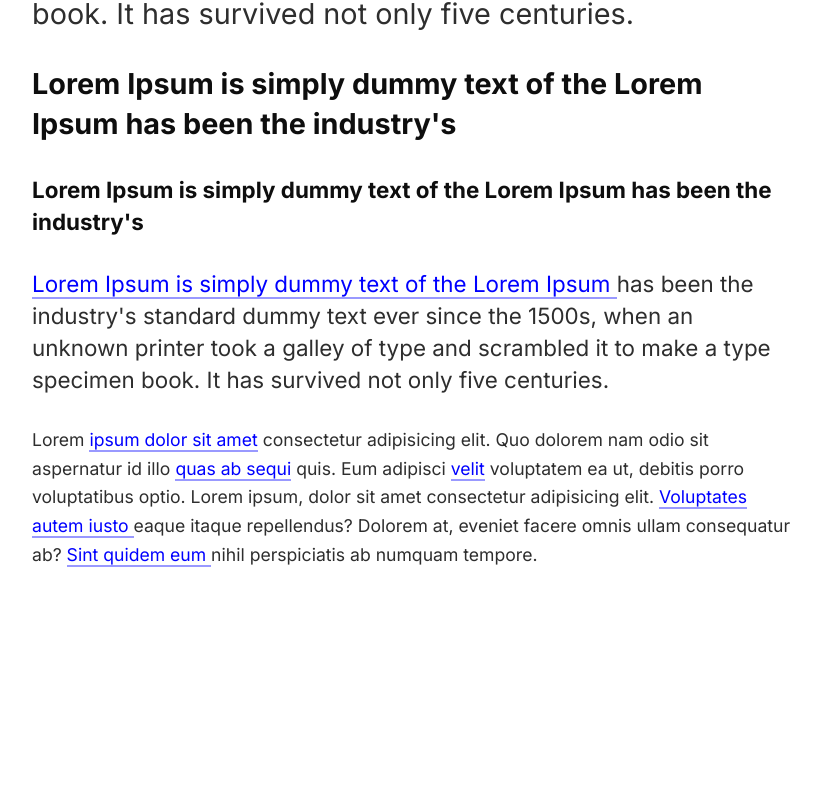
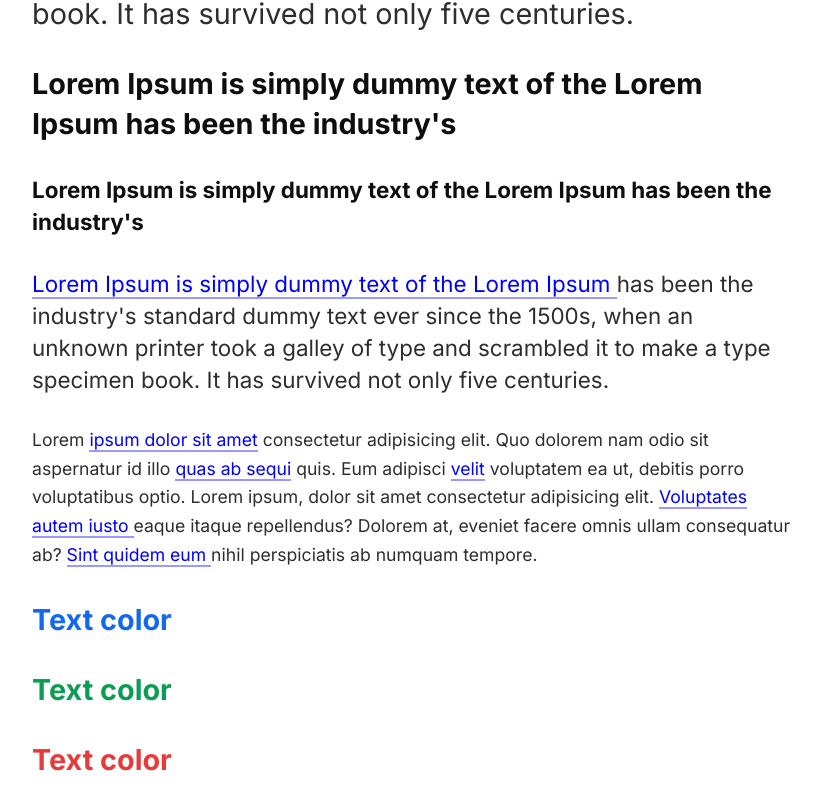
Before and after one commit to C4co/life-style, a Next.js app: page /types in a window 1280 px wide. Shown: the part 647-1447 px from the top of the page, without its empty margins (228-1049 px from the left). Before the commit the page ends 1237 px from the top, so only its background shows below. Built offline with nearby package versions, Linux system fonts and the light colour scheme.

Commit message:
Adding text color classes

```diff
--- a/pages/types.tsx
+++ b/pages/types.tsx
@@ -35,6 +35,10 @@ export default function types(){
         Lorem <a className="link" href="#">ipsum dolor sit amet</a> consectetur adipisicing elit. Quo dolorem nam odio sit aspernatur id illo <a className="link" href="#">quas ab sequi</a> quis. Eum adipisci <a className="link" href="#">velit</a> voluptatem ea ut, debitis porro voluptatibus optio. Lorem ipsum, dolor sit amet consectetur adipisicing elit. <a className="link" href="#"> Voluptates autem iusto </a> eaque itaque repellendus? Dolorem at, eveniet facere omnis ullam consequatur ab? <a className="link" href="#"> Sint quidem eum </a> nihil perspiciatis ab numquam tempore.
       </p>
 
+      <h1 className="title text--primary"> Text color </h1>
+      <h1 className="title text--success"> Text color </h1>
+      <h1 className="title text--danger" > Text color </h1>
+
     </Page>
   )
 }
--- a/styles/elements/types.scss
+++ b/styles/elements/types.scss
@@ -116,3 +116,19 @@
   font-weight: bold;
   color: $title-color;
 }
+
+/*==============================
+  Colors
+================================*/
+
+.text--primary{
+  color: $primary-color;
+}
+
+.text--success{
+  color: $success-color;
+}
+
+.text--danger{
+  color: $danger-color;
+}
```
Also changed, not shown: 1 other file (tests, documents, lock files or other folders).
